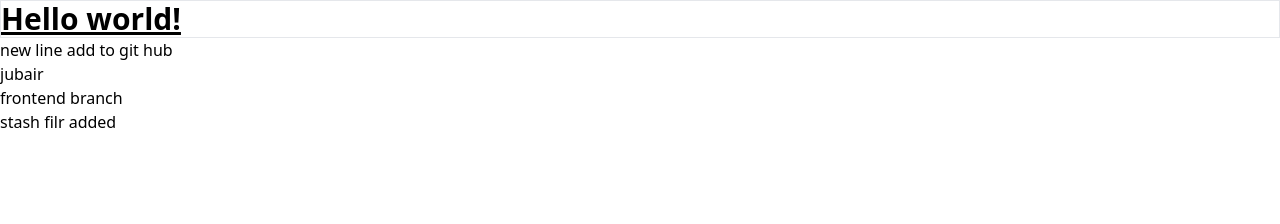
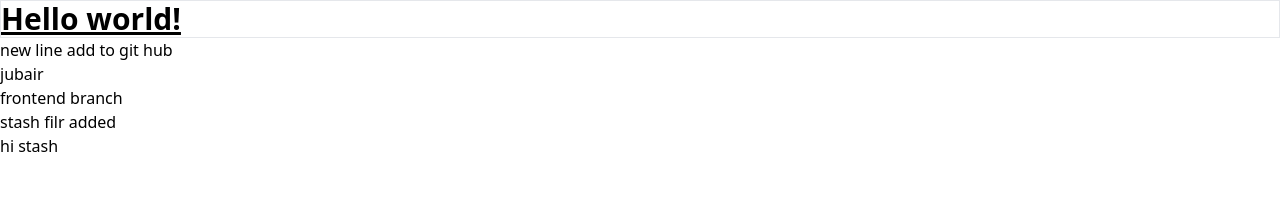
Before and after one commit to jubairskv/TailwindCSS, a React (Create React App) app: page / in a window 1280 px wide. Shown: the top 224 px of the page. Built offline with nearby package versions, Linux system fonts and the light colour scheme.

Commit message:
main code

```diff
--- a/src/App.js
+++ b/src/App.js
@@ -7,6 +7,7 @@ function App() {
       <h3>jubair</h3>
       <p>frontend branch</p>
 stash filr added
+      <p>hi stash</p>
     </div>
   );
 }
```
